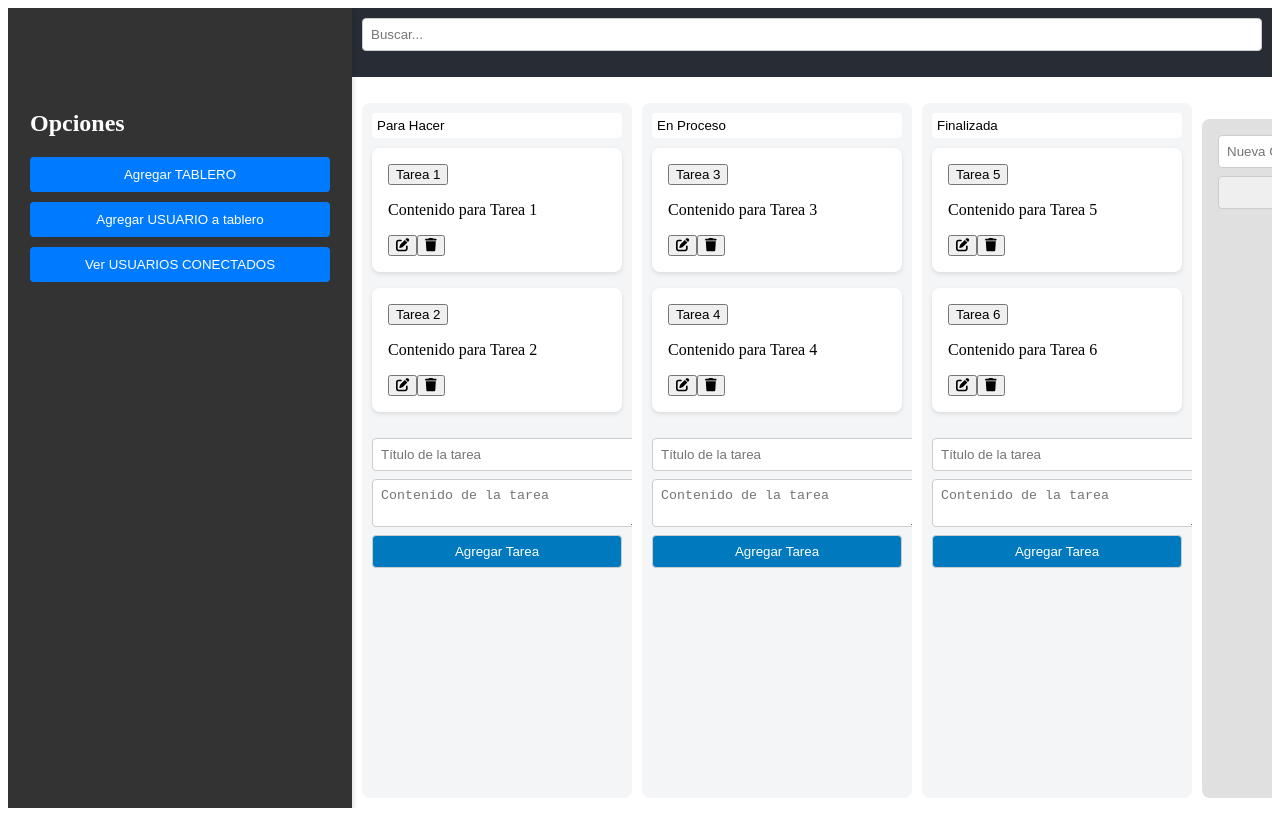
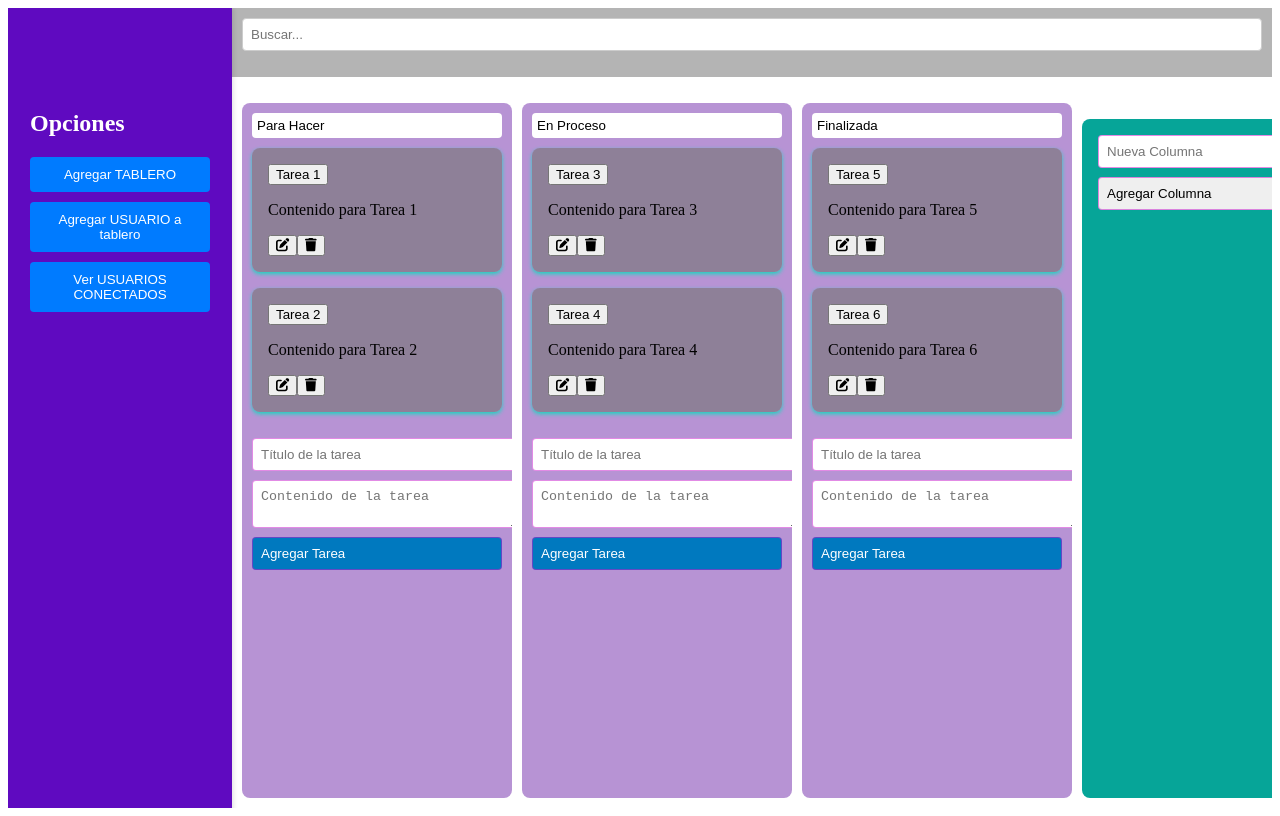
Before and after one commit to lucasromanh/Board, a React (Vite) app: page /board in a window 1280 px wide. Built offline with nearby package versions, Linux system fonts and the light colour scheme.

Commit message:
actrualizacxion de indexcss , Board y Columns CSS todos

```diff
--- a/src/components/Board.css
+++ b/src/components/Board.css
@@ -5,8 +5,8 @@
   }
 
   .side-panel {
-    width: 300px;
-    background-color: #333;
+    width: 180px;
+    background-color: #5f0ac0;
     color: white;
     box-shadow: 2px 0 4px rgba(0, 0, 0, 0.1);
     padding: 22px;
--- a/src/components/Column.css
+++ b/src/components/Column.css
@@ -1,7 +1,7 @@
 .desk {
     display: flex;
     flex-direction: column;
-    background-color: #f4f5f7;
+    background-color: #935dbea9;
     border-radius: 8px;
     padding: 10px;
     min-width: 250px;
--- a/src/index.css
+++ b/src/index.css
@@ -11,6 +11,7 @@ a {
   display: flex;
   justify-content: center;
   align-items: center;
+  background: #55555570;
   margin-bottom: 16px;
 }
 
@@ -26,9 +27,8 @@ a {
 }
 
 
-
 .column {
-  background: #f4f5f7;
+  background: #797979a1;
   border-radius: 8px;
   padding: 16px;
   min-width: 250px;
@@ -41,11 +41,11 @@ a {
 }
 
 .card {
-  background: #ffffff;
+  background: #757575a1;
   border-radius: 8px;
   padding: 16px;
   margin-bottom: 16px;
-  box-shadow: 0 2px 4px rgba(0, 0, 0, 0.1);
+  box-shadow: 0 2px 4px rgba(4, 224, 188, 0.897);
 }
 
 
@@ -53,23 +53,24 @@ a {
   display: flex;
   width: 100%;
   padding: 8px;
-  border: 1px solid #ccc;
+  border: 1px solid #34a06a;
   border-radius: 4px;
 }
 
 .new-column-form {
+  display: flex;
   margin-top: 16px;
   padding: 16px;
-  background: #e0e0e0;
+  background: #06a598;
   border-radius: 8px;
 }
 
 .new-column-title, .new-card-title, .new-card-content, .add-card-button, .add-column-button {
-  display: block;
+  display: flex;
   width: 100%;
-  margin-bottom: 8px;
+  margin-bottom: 9px;
   padding: 8px;
-  border: 1px solid #ccc;
+  border: 1px solid #c619cc80;
   border-radius: 4px;
 }
 
@@ -77,6 +78,6 @@ a {
   width: 100%;
   padding: 8px;
   margin-bottom: 8px;
-  border: 1px solid #ccc;
+  border: 1px solid #a01212;
   border-radius: 4px;
 }
```
